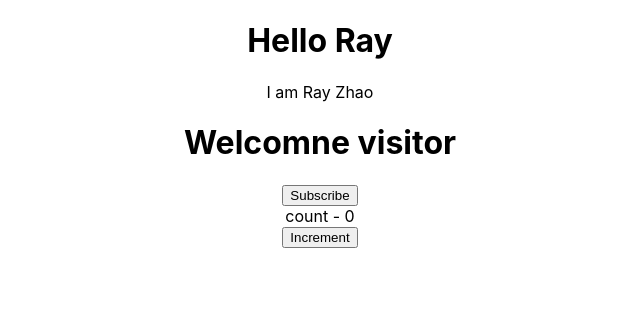
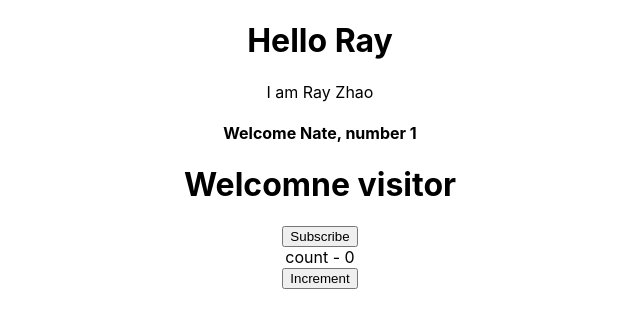
Before and after one commit to zlrkw11/react-js, a React (Create React App) app: page / in a window 1280 px wide. Shown: the top 328 px of the page, without its empty margins (320-960 px from the left). Built offline with nearby package versions, Linux system fonts and the light colour scheme.

Commit message:
destructuring

```diff
--- a/src/App.js
+++ b/src/App.js
@@ -2,10 +2,12 @@ import "./App.css";
 import Message from "./components/Message";
 import Counter from "./components/Counter";
 import { Greet } from "./components/Greet";
+import Welcome from "./components/Welcome";
 function App() {
   return (
     <div className="App">
-      <Greet name="Ray" children={"I am Ray Zhao"}/>
+      <Greet name="Ray" children={"I am Ray Zhao"} />
+      <Welcome name="Nate" number="1" />
       <Message />
       <Counter />
     </div>
--- a/src/components/Welcome.js
+++ b/src/components/Welcome.js
@@ -1,9 +1,11 @@
 import React, { Component } from "react";
 class Welcome extends Component {
   render() {
+    const { name, number } = this.props;
+    // const {state1, state2} = this.state;
     return (
       <h4>
-        Welcome {this.props.name}, number {this.props.number}
+        Welcome {name}, number {number}
       </h4>
     );
   }
```
Also changed, not shown: notes/1/destructuring props and state.txt.
